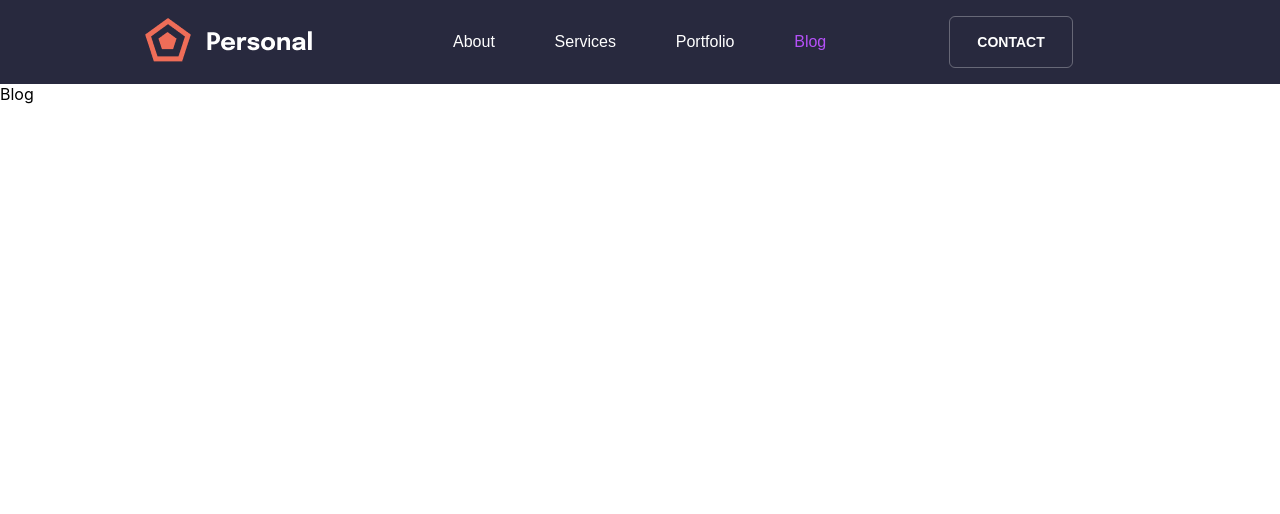
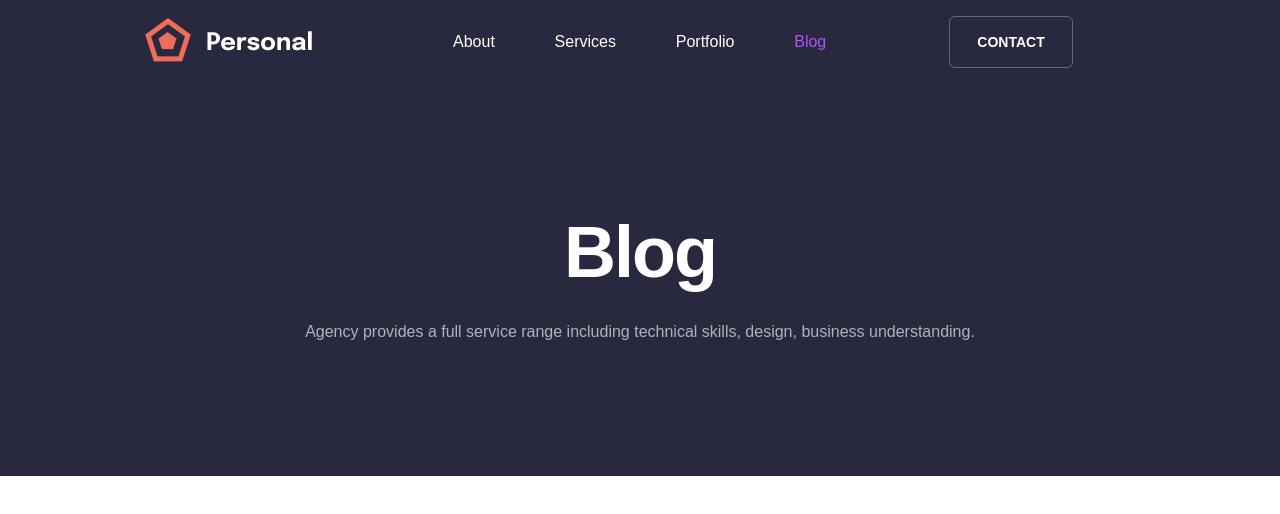
Before and after one commit to ricoputrap/portfolio-web-designer, a React (Create React App) app: page /blog in a window 1280 px wide. Shown: the top 514 px of the page. Built offline with nearby package versions, Linux system fonts and the light colour scheme.

Commit message:
implement reusable Hero component for each page

```diff
--- /dev/null
+++ b/src/components/core-ui/organisms/Hero/index.styles.ts
@@ -0,0 +1,25 @@
+import styled from "styled-components";
+import { Heading1 } from "../../atoms/Headings";
+import { Text } from "../../atoms/Text";
+
+export const ContentWrapper = styled.div`
+  background-color: #28293E;
+  padding: 10%;
+
+  @media only screen and (max-width: 768px) {
+    padding: 15% 10% 20%;
+  }
+`;
+
+export const TextContainer = styled.div`
+  text-align: center;
+
+  ${Heading1} {
+    margin-top: 0;
+    margin-bottom: 24px;
+  }
+
+  ${Text} {
+    margin: 0;
+  }
+`;
--- /dev/null
+++ b/src/components/core-ui/organisms/Hero/index.tsx
@@ -0,0 +1,24 @@
+import React from 'react'
+import { Heading1 } from '../../atoms/Headings'
+import { Text } from '../../atoms/Text'
+import { ContentWrapper, TextContainer } from './index.styles'
+
+interface Props {
+  title: string;
+  description: string;
+}
+
+const Hero: React.FC<Props> = ({ title, description }) => {
+  return (
+    <section>
+      <ContentWrapper>
+        <TextContainer>
+          <Heading1 isLight>{title}</Heading1>
+          <Text isLightGray>{description}</Text>
+        </TextContainer>
+      </ContentWrapper>
+    </section>
+  )
+}
+
+export default Hero
--- a/src/pages/About/index.tsx
+++ b/src/pages/About/index.tsx
@@ -1,8 +1,14 @@
 import React from 'react'
+import Hero from '../../components/core-ui/organisms/Hero'
 
 const About: React.FC = () => {
   return (
-    <main>About</main>
+    <main>
+      <Hero
+        title="About Me"
+        description="Agency provides a full service range including technical skills, design, business understanding."
+      />
+    </main>
   )
 }
 
--- a/src/pages/Blog/index.tsx
+++ b/src/pages/Blog/index.tsx
@@ -1,8 +1,14 @@
 import React from 'react'
+import Hero from '../../components/core-ui/organisms/Hero'
 
 const Blog: React.FC = () => {
   return (
-    <main>Blog</main>
+    <main>
+      <Hero
+        title="Blog"
+        description="Agency provides a full service range including technical skills, design, business understanding."
+      />
+    </main>
   )
 }
 
--- a/src/pages/Contact/index.tsx
+++ b/src/pages/Contact/index.tsx
@@ -1,8 +1,14 @@
 import React from 'react'
+import Hero from '../../components/core-ui/organisms/Hero'
 
 const Contact: React.FC = () => {
   return (
-    <main>Contact</main>
+    <main>
+      <Hero
+        title="Contact"
+        description="Agency provides a full service range including technical skills, design, business understanding."
+      />
+    </main>
   )
 }
 
--- a/src/pages/Portfolio/index.tsx
+++ b/src/pages/Portfolio/index.tsx
@@ -1,8 +1,14 @@
 import React from 'react'
+import Hero from '../../components/core-ui/organisms/Hero'
 
 const Portfolio: React.FC = () => {
   return (
-    <main>Portfolio</main>
+    <main>
+      <Hero
+        title="Portfolio"
+        description="Agency provides a full service range including technical skills, design, business understanding."
+      />
+    </main>
   )
 }
 
--- a/src/pages/Services/index.tsx
+++ b/src/pages/Services/index.tsx
@@ -1,8 +1,14 @@
 import React from 'react'
+import Hero from '../../components/core-ui/organisms/Hero'
 
 const Services: React.FC = () => {
   return (
-    <main>Services</main>
+    <main>
+      <Hero
+        title="Services"
+        description="Agency provides a full service range including technical skills, design, business understanding."
+      />
+    </main>
   )
 }
 
```
